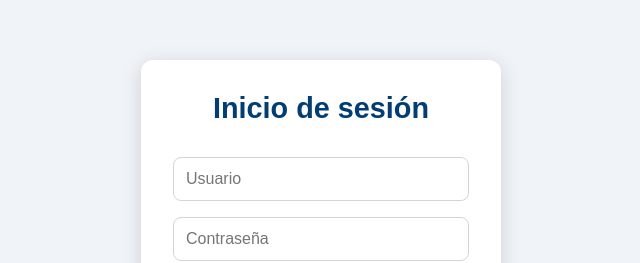
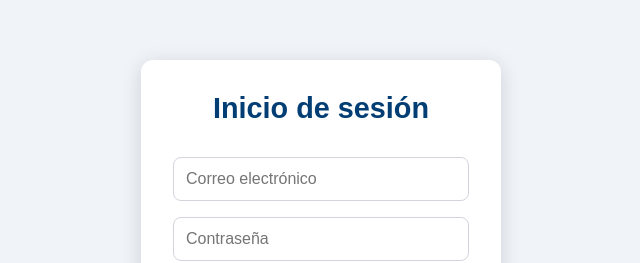
Before and after one commit to TransWFC/appsi, a React (Create React App) app in the folder frontend/: page / in a window 1280 px wide. Shown: the part 192-455 px from the top of the page, without its empty margins (299-939 px from the left). Built offline with nearby package versions, Linux system fonts and the light colour scheme.

Commit message:
new apis

```diff
--- a/frontend/src/App.js
+++ b/frontend/src/App.js
@@ -9,8 +9,9 @@ function App() {
   const [error, setError] = useState('');
   const navigate = useNavigate();
 
+  // Update validation to check for a valid email format
   const validateInput = (input) => {
-    const regex = /^[a-zA-Z0-9_]{3,30}$/;  // Solo permite caracteres seguros
+    const regex = /^[a-zA-Z0-9._%+-]+@[a-zA-Z0-9.-]+\.[a-zA-Z]{2,}$/;  // Email regex
     return regex.test(input);
   };
 
@@ -19,7 +20,7 @@ function App() {
     setError('');
 
     if (!validateInput(usuario)) {
-      setError('Usuario no válido');
+      setError('Correo electrónico no válido');
       return;
     }
 
@@ -48,9 +49,9 @@ function App() {
       <h2>Inicio de sesión</h2>
       <form onSubmit={handleLogin}>
         <input
-          type="text"
+          type="email"  // Change input type to "email"
           className="login-input"
-          placeholder="Usuario"
+          placeholder="Correo electrónico"
           value={usuario}
           onChange={(e) => setUsuario(e.target.value)}
           required
```
Also changed, not shown: 7 other files (tests, documents, lock files or other folders).
